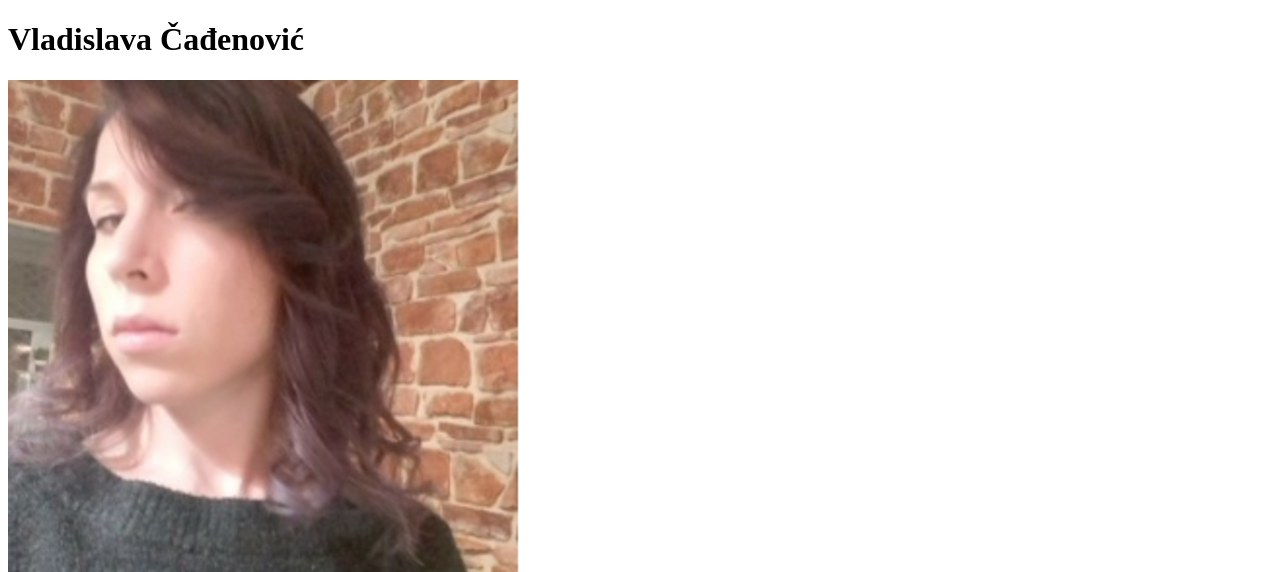
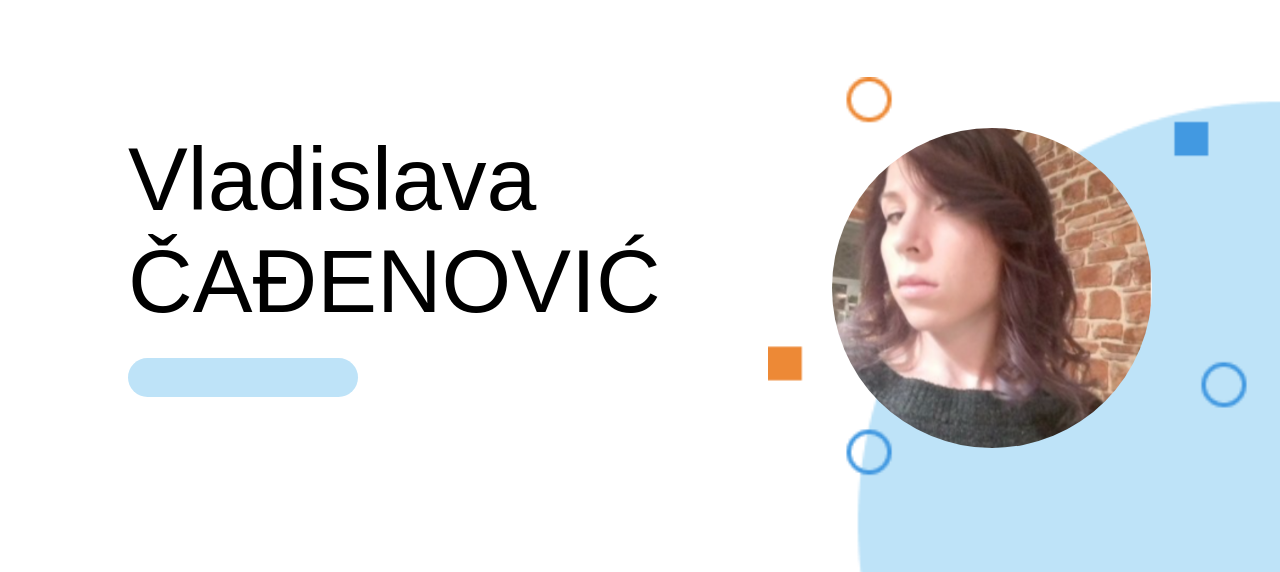
Before and after one commit to Lado923/rsschool-cv, a plain HTML site: page index.html in a window 1280 px wide. Shown: the top 572 px of the page. Drawn offline with Linux system fonts and the light colour scheme.

Commit message:
feat: add styles to header section

```diff
--- a/index.html
+++ b/index.html
@@ -12,7 +12,7 @@
 
 <body>
     <header class="header">
-        <h1>Vladislava Čađenović</h1>
+        <h1>Vladislava ČAĐENOVIĆ</h1>
         <img src="assets\photo.jpg" alt="profile picture">
     </header>
     <main class="main">
--- a/style.css
+++ b/style.css
@@ -0,0 +1,44 @@
+*{
+    margin: 0;
+    padding: 0;
+}
+
+@import url('https://fonts.googleapis.com/css2?family=Montserrat:wght@100&display=swap');
+
+
+body {
+    background-image: url("./assets/header.png");
+background-repeat: no-repeat;
+background-position-x: right;
+background-position-y: 6vw;
+background-size: 40vw auto;
+}
+header{
+display: flex;
+justify-content: space-between;
+margin: 10vw;
+}
+
+header img{
+    width: 25vw;
+    border-radius: 100%;
+    height: 25vw;
+}
+
+header h1{
+display: inline;
+font-family: 'Montserrat', sans-serif;
+font-weight: 300;
+font-size: 7vw;
+line-height: 8vw;
+}
+
+header h1::after{
+    width: 18vw;
+    height: 3vw;
+    background-color: #BEE3F8;
+    content: '';
+    display: block;
+    border-radius: 25px;
+    margin-top: 2vw;
+}
```
Also changed, not shown: assets/header.png (added).
